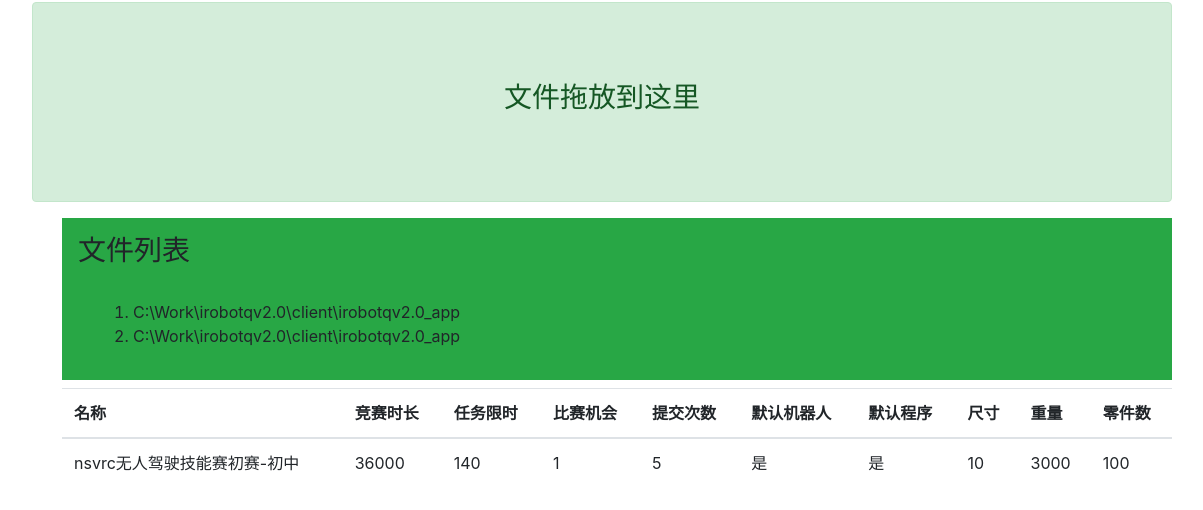
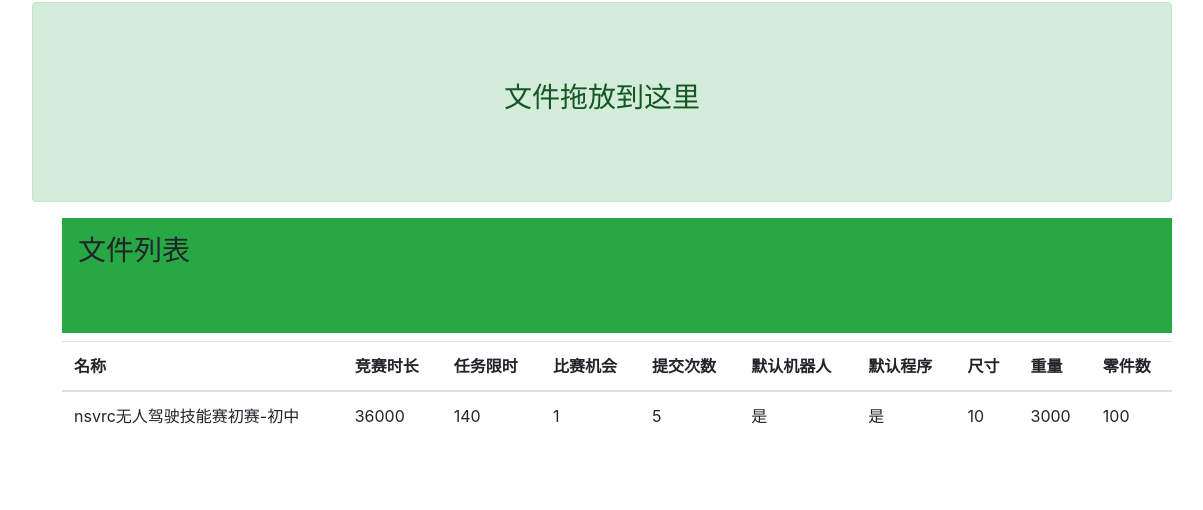
Before and after one commit to liuzhua44/Projects, an Electron app: page electron-quick-start/index.html in a window 1600 px wide. Shown: the part 54-564 px from the top of the page, without its empty margins (183-1386 px from the left). Drawn offline with Linux system fonts and the light colour scheme.

Commit message:
Update electron-quick-start/index.html

```diff
--- a/electron-quick-start/index.html
+++ b/electron-quick-start/index.html
@@ -25,8 +25,8 @@
       <h3>文件列表</h3><br />
       <div class="col">
         <ol id="fileList">
-          <li>C:\Work\irobotqv2.0\client\irobotqv2.0_app</li>
-          <li>C:\Work\irobotqv2.0\client\irobotqv2.0_app</li>
+          <!-- <li>C:\Work\irobotqv2.0\client\irobotqv2.0_app</li>
+          <li>C:\Work\irobotqv2.0\client\irobotqv2.0_app</li> -->
         </ol>
       </div>
     </div>
```
